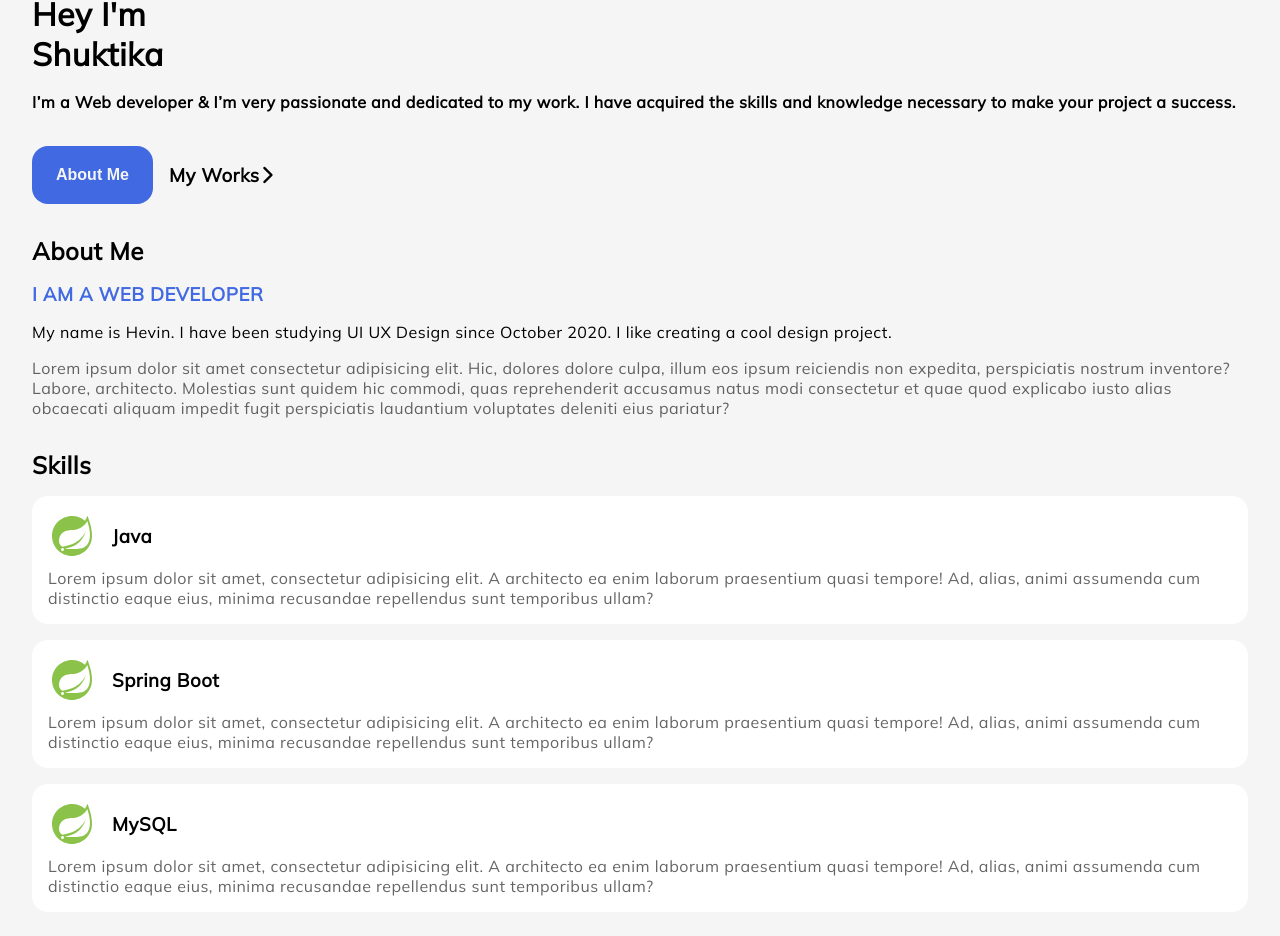
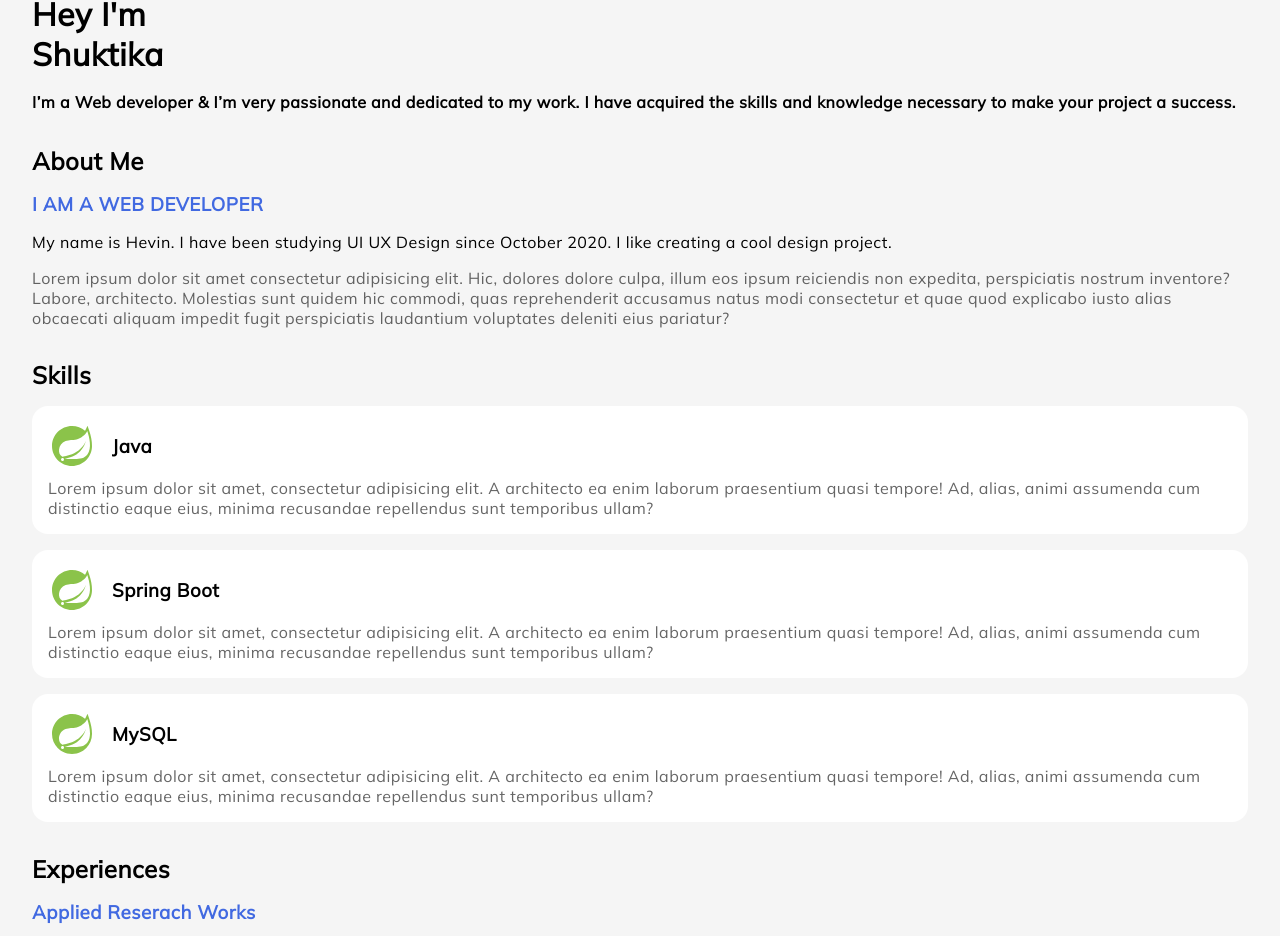
Before and after one commit to Shuktika15/Shuktika15.github.io, a React (Vite) app: page / in a window 1280 px wide. Shown: the part 1286-2222 px from the top of the page. Built offline with nearby package versions, Linux system fonts and the light colour scheme.

Commit message:
Create nav component

```diff
--- a/src/App.tsx
+++ b/src/App.tsx
@@ -22,13 +22,6 @@ export default function App() {
                         </b>
                     </p>
                 </div>
-                <nav>
-                    <button className="btn">About Me</button>
-                    <h3>
-                        <span>My Works</span>
-                        <i className="fa-solid fa-chevron-right"></i>
-                    </h3>
-                </nav>
                 <AboutMe/>
                 <Skills/>
                 <Experiences/>
--- a/src/components/about-me/AboutMe.scss
+++ b/src/components/about-me/AboutMe.scss
@@ -1,7 +1,4 @@
 #about-me {
-  display: grid;
-  gap: 1rem;
-
   h3 {
     color: var(--accent-color);
     text-transform: uppercase;
--- /dev/null
+++ b/src/components/nav/Nav.scss
@@ -0,0 +1,5 @@
+nav {
+  display: flex;
+  gap: 1rem;
+  align-items: center;
+}
--- a/src/main.scss
+++ b/src/main.scss
@@ -70,12 +70,6 @@ main {
   font-weight: 600;
 }
 
-nav {
-  display: flex;
-  gap: 1rem;
-  align-items: center;
-}
-
 section {
   display: grid;
   gap: 1rem;
```
Also changed, not shown: src/components/nav/Nav.tsx (added, +13 -0 lines).
